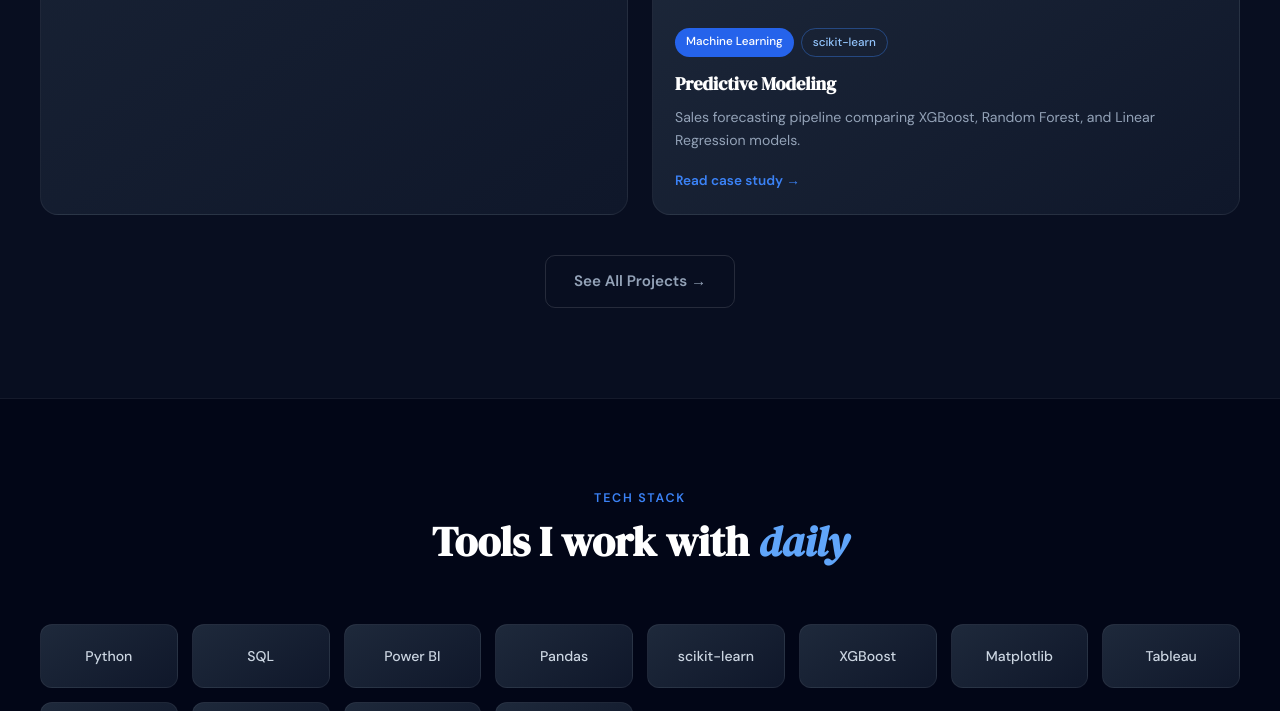
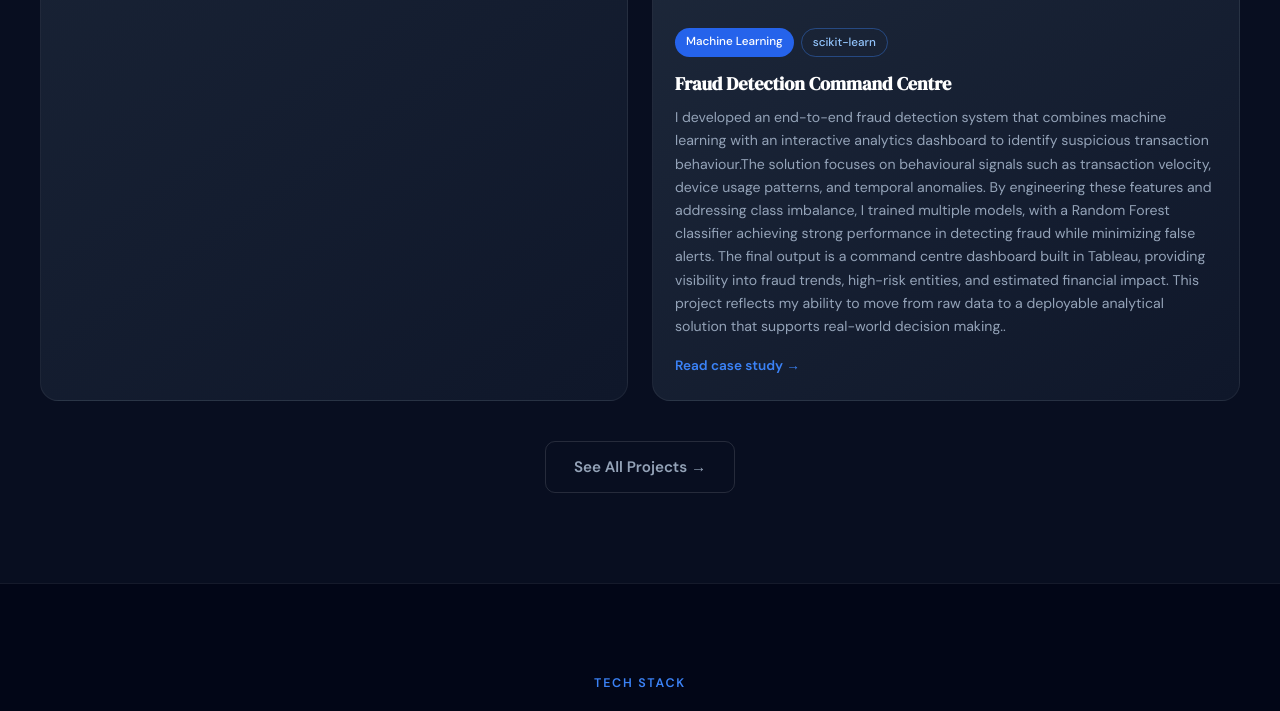
Before and after one commit to timmaina-devhub/timmaina-devhub.github.io, a Jekyll site: the page built from index.md, in a window 1280 px wide and 900 px high, scrolled down 2233 px, cut to the strip 189-900 px from the top of the window. Built offline with Jekyll 4.4.1, drawn with Linux system fonts in a browser that asks for light colours.

Commit message:
Update index.md

```diff
--- a/index.md
+++ b/index.md
@@ -178,7 +178,7 @@ title: Home
 
         <a href="/projects#predictive-model" class="h-proj">
           <div class="h-proj__img">
-            <img src="{{ '/images/predictive-model.png' | relative_url }}" alt="Predictive Modeling">
+            <img src="{{ '/images/fraud-dashboard.png' | relative_url }}" alt="Predictive Modeling">
             <div class="h-proj__overlay"><span>View →</span></div>
           </div>
           <div class="h-proj__body">
@@ -186,8 +186,8 @@ title: Home
               <span class="tag">Machine Learning</span>
               <span class="tag tag--outline">scikit-learn</span>
             </div>
-            <h3>Predictive Modeling</h3>
-            <p>Sales forecasting pipeline comparing XGBoost, Random Forest, and Linear Regression models.</p>
+            <h3>Fraud Detection Command Centre</h3>
+            <p>I developed an end-to-end fraud detection system that combines machine learning with an interactive analytics dashboard to identify suspicious transaction behaviour.The solution focuses on behavioural signals such as transaction velocity, device usage patterns, and temporal anomalies. By engineering these features and addressing class imbalance, I trained multiple models, with a Random Forest classifier achieving strong performance in detecting fraud while minimizing false alerts. The final output is a command centre dashboard built in Tableau, providing visibility into fraud trends, high-risk entities, and estimated financial impact. This project reflects my ability to move from raw data to a deployable analytical solution that supports real-world decision making..</p>
             <span class="h-proj__cta">Read case study →</span>
           </div>
         </a>
```
